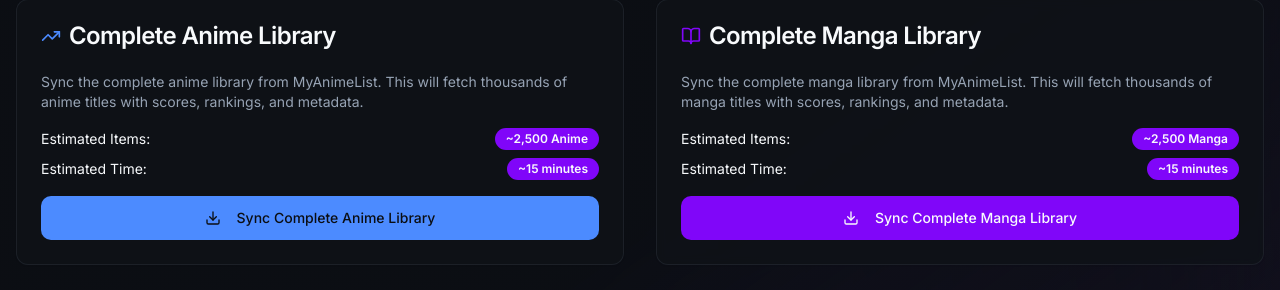
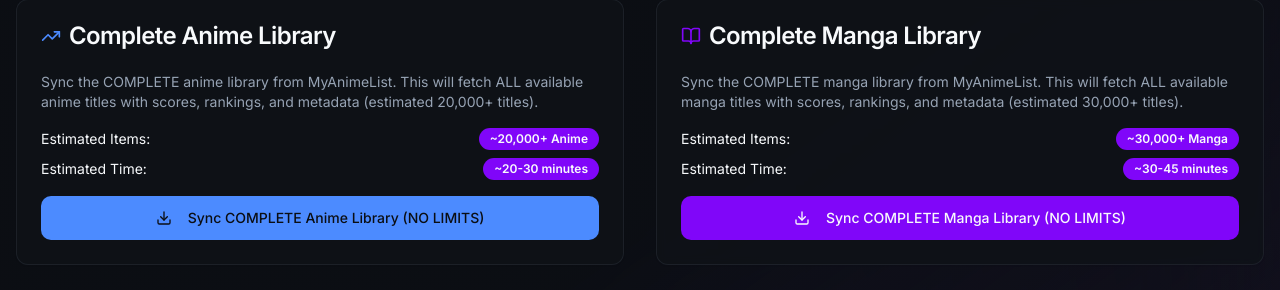
Before and after one commit to Humbl-club/star-dust-anime, a React (Vite) app: page /sync-dashboard in a window 1280 px wide. Shown: the part 241-531 px from the top of the page. Built offline with nearby package versions, Linux system fonts and the light colour scheme; no server answers; the database is empty.

Commit message:
Remove library limits

```diff
--- a/src/hooks/useAutoSync.tsx
+++ b/src/hooks/useAutoSync.tsx
@@ -45,16 +45,16 @@ export const useAutoSync = () => {
 
         // If we don't have much data, do complete sync
         console.log('Starting complete library sync...');
-        setSyncStatus('Building complete anime & manga library - this may take a few minutes...');
+        setSyncStatus('Building COMPLETE anime & manga library - syncing EVERYTHING (this will take 15-30 minutes)...');
 
-        // Start anime sync
+        // Start anime sync - NO LIMITS, get everything
         const animeSync = supabase.functions.invoke('complete-library-sync', {
-          body: { contentType: 'anime', maxPages: 50, itemsPerPage: 25 }
+          body: { contentType: 'anime', maxPages: 999999, itemsPerPage: 25 }
         });
 
-        // Start manga sync
+        // Start manga sync - NO LIMITS, get everything
         const mangaSync = supabase.functions.invoke('complete-library-sync', {
-          body: { contentType: 'manga', maxPages: 50, itemsPerPage: 25 }
+          body: { contentType: 'manga', maxPages: 999999, itemsPerPage: 25 }
         });
 
         // Wait for both to complete
--- a/src/pages/SyncDashboard.tsx
+++ b/src/pages/SyncDashboard.tsx
@@ -33,7 +33,7 @@ const SyncDashboard = () => {
       const { data, error } = await supabase.functions.invoke('complete-library-sync', {
         body: {
           contentType,
-          maxPages: 100, // Sync up to 100 pages (2500 items)
+          maxPages: 999999, // NO LIMITS - sync everything
           itemsPerPage: 25
         }
       });
@@ -139,17 +139,17 @@ const SyncDashboard = () => {
             </CardHeader>
             <CardContent className="space-y-4">
               <p className="text-sm text-muted-foreground">
-                Sync the complete anime library from MyAnimeList. This will fetch thousands of anime titles with scores, rankings, and metadata.
+                Sync the COMPLETE anime library from MyAnimeList. This will fetch ALL available anime titles with scores, rankings, and metadata (estimated 20,000+ titles).
               </p>
 
               <div className="space-y-2">
                 <div className="flex items-center justify-between text-sm">
                   <span>Estimated Items:</span>
-                  <Badge variant="secondary">~2,500 Anime</Badge>
+                  <Badge variant="secondary">~20,000+ Anime</Badge>
                 </div>
                 <div className="flex items-center justify-between text-sm">
                   <span>Estimated Time:</span>
-                  <Badge variant="secondary">~15 minutes</Badge>
+                  <Badge variant="secondary">~20-30 minutes</Badge>
                 </div>
               </div>
 
@@ -160,7 +160,7 @@ const SyncDashboard = () => {
                 size="lg"
               >
                 <Download className="w-4 h-4 mr-2" />
-                Sync Complete Anime Library
+                Sync COMPLETE Anime Library (NO LIMITS)
               </Button>
             </CardContent>
           </Card>
@@ -175,17 +175,17 @@ const SyncDashboard = () => {
             </CardHeader>
             <CardContent className="space-y-4">
               <p className="text-sm text-muted-foreground">
-                Sync the complete manga library from MyAnimeList. This will fetch thousands of manga titles with scores, rankings, and metadata.
+                Sync the COMPLETE manga library from MyAnimeList. This will fetch ALL available manga titles with scores, rankings, and metadata (estimated 30,000+ titles).
               </p>
 
               <div className="space-y-2">
                 <div className="flex items-center justify-between text-sm">
                   <span>Estimated Items:</span>
-                  <Badge variant="secondary">~2,500 Manga</Badge>
+                  <Badge variant="secondary">~30,000+ Manga</Badge>
                 </div>
                 <div className="flex items-center justify-between text-sm">
                   <span>Estimated Time:</span>
-                  <Badge variant="secondary">~15 minutes</Badge>
+                  <Badge variant="secondary">~30-45 minutes</Badge>
                 </div>
               </div>
 
@@ -197,7 +197,7 @@ const SyncDashboard = () => {
                 variant="secondary"
               >
                 <Download className="w-4 h-4 mr-2" />
-                Sync Complete Manga Library
+                Sync COMPLETE Manga Library (NO LIMITS)
               </Button>
             </CardContent>
           </Card>
```
Also changed, not shown: 1 other file (tests, documents, lock files or other folders).
